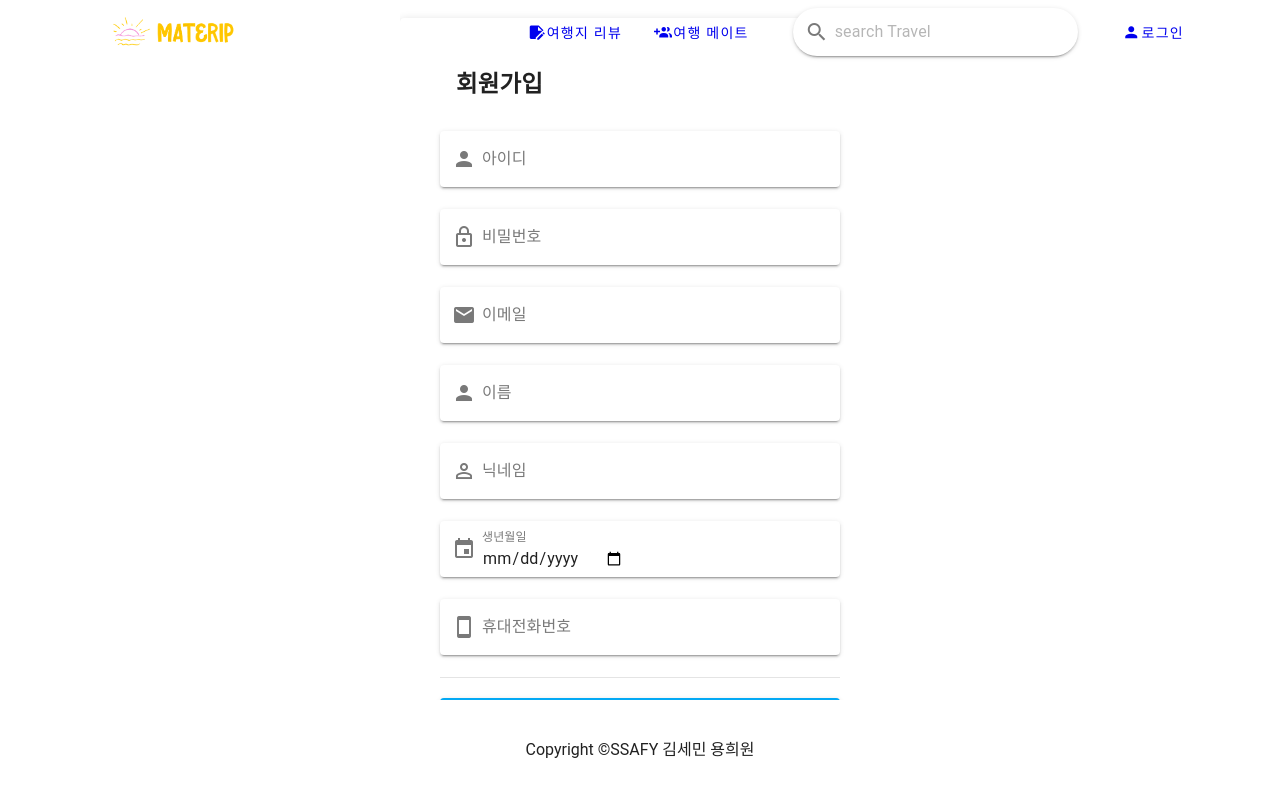
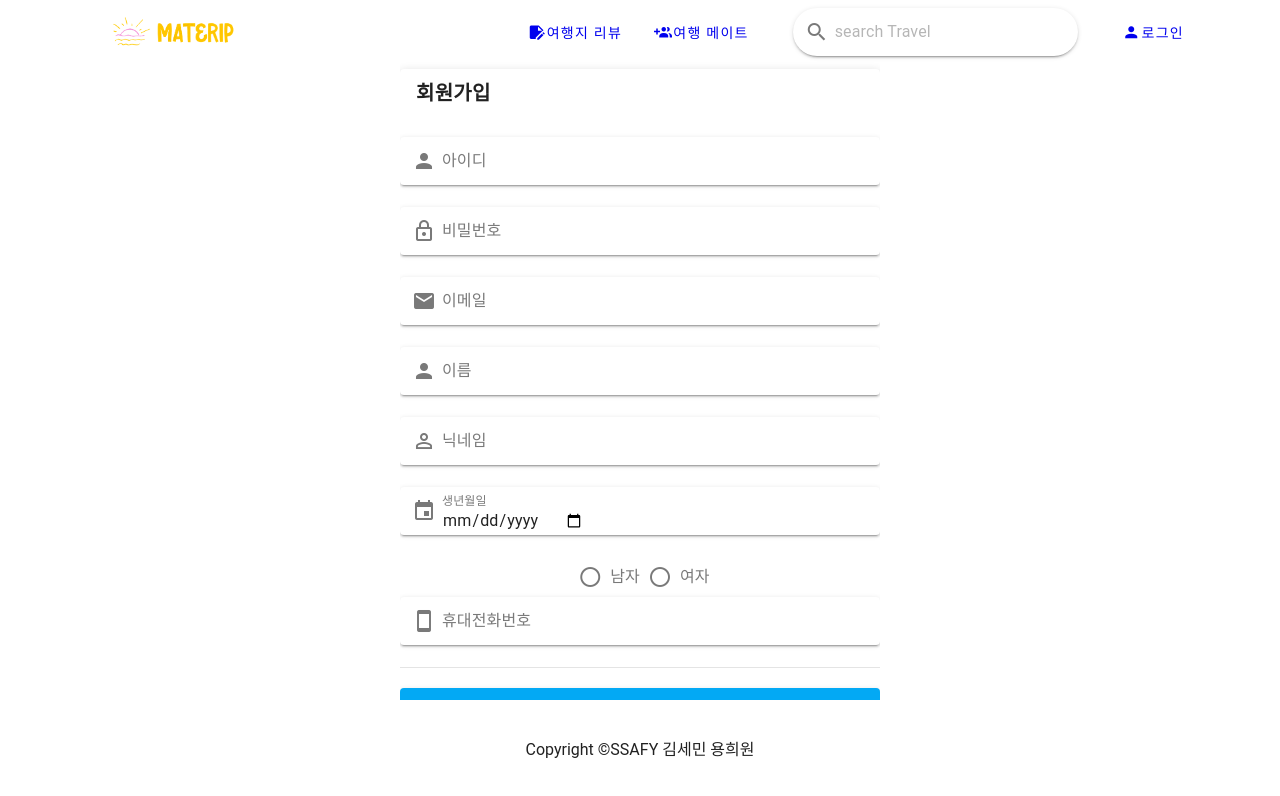
Before and after one commit to MATERIP/MATERIP, a Vue app in the folder materip-vue-project/: page /signup in a window 1280 px wide. Shown: the top 796 px of the page. Built offline with nearby package versions, Linux system fonts and the light colour scheme.

Commit message:
feat: check duplicated id axios

```diff
--- a/materip-vue-project/src/views/SignupView.vue
+++ b/materip-vue-project/src/views/SignupView.vue
@@ -1,17 +1,69 @@
 <script setup>
-import { ref } from "vue";
+import { ref, onMounted } from "vue";
 import { useRouter } from "vue-router";
+// import { useField, useForm } from "vee-validate";
 import axios from "axios";
+
+// const { handleSubmit } = useForm({
+//   validationSchema: {
+//     id(value) {
+//       if (value?.length >= 5) return true;
+
+//       return "아이디는 5글자 이상이어야 합니다!";
+//     },
+//     password(value) {
+//       if (value?.length >= 8) return true;
+
+//       return "비밀번호는 8글자 이상이어야 합니다!";
+//     },
+//     email(value) {
+//       if (/^[a-z.-]+@[a-z.-]+\.[a-z]+$/i.test(value)) return true;
+
+//       return "유효한 이메일이 아닙니다";
+//     },
+//     name(value) {
+//       if (value) return true;
+
+//       return "이름을 입력하세요!";
+//     },
+//     nickname(value){
+//       if(value?.length >= 5) return true;
+
+//       return "닉네임은 5글자 이상이어야 합니다!";
+//     },
+//     tel(value){
+//       if(/^[0-9]{0,13}$/i.test(value)) return true;
+
+//       return '올바른 형식이 아닙니다!'
+//     },
+//     gender(value){
+//       if(value) return true;
+
+//       return '성별을 선택하세요!'
+//     }
+//   },
+// });
+
+// const submit = handleSubmit((values) => {
+//   alert(JSON.stringify(values, null, 2));
+// });
+
 const router = useRouter();
 const userInfo = ref({
-  id: "",
+  id: null,
   password: "",
   email: "",
   name: "",
   nickname: "",
   birth: "",
   tel: "",
+  gender: "",
 });
+const message = ref("");
+const color = ref("");
+const icon = ref("");
+const hasInput = ref(false);
+
 const instance = axios.create({
   baseURL: "http://localhost:8080/",
 });
@@ -29,69 +81,145 @@ function signup() {
       console.log(error);
     });
 }
+
+onMounted(() => {
+  hasInput.value = false;
+});
+
+function idCheck() {
+  hasInput.value = true;
+  // console.log(userInfo.value.id)
+  instance
+    .post("/admin/user", { id: userInfo.value.id })
+    .then(function (response) {
+      //console.log(response.data);
+      if (response.data == 1) {
+        message.value = "중복된 아이디 존재";
+        color.value = "red";
+        icon.value = "mdi-alert-circle";
+      } else if (userInfo.value.id === "") {
+        message.value = "아이디를 입력하세요!";
+        color.value = "red";
+        icon.value = "mdi-alert-circle";
+      } else {
+        message.value = "사용 가능한 아이디";
+        color.value = "green";
+        icon.value = "mdi-check-circle";
+      }
+    })
+    .catch(function (error) {
+      console.log(error);
+    });
+}
+console.log(userInfo.value.id);
 </script>
 
 <template>
   <v-layout row wrap>
     <v-sheet width="30rem">
-      <v-card elevation="3" class="pa-10">
+      <v-card elevation="3">
         <v-card-title>
           <v-layout align-center justify-center-between>
-            <h3>회원가입</h3>
+            <p style="font-weight: bold">회원가입</p>
           </v-layout>
         </v-card-title>
         <v-form class="mt-5" @submit.prevent="signup">
           <v-text-field
+            density="comfortable"
             label="아이디"
             type="text"
             prepend-inner-icon="mdi-account"
             variant="solo"
             v-model="userInfo.id"
-          ></v-text-field>
+            required
+            @keyup="idCheck"
+          >
+            <template v-if="hasInput" v-slot:append-inner>
+              <v-btn rounded size="15" flat>
+                <v-icon v-bind:style="{ color: color }">{{ icon }}</v-icon>
+                <v-tooltip activator="parent" location="top">
+                  <v-text>{{ message }}</v-text>
+                </v-tooltip>
+              </v-btn>
+            </template>
+          </v-text-field>
           <v-text-field
+            density="comfortable"
             label="비밀번호"
             type="password"
             prepend-inner-icon="mdi-lock-outline"
             variant="solo"
             v-model="userInfo.password"
+            required
           ></v-text-field>
           <v-text-field
+            density="comfortable"
             label="이메일"
             type="email"
             prepend-inner-icon="mdi-email"
             variant="solo"
             v-model="userInfo.email"
+            required
           ></v-text-field>
           <v-text-field
+            density="comfortable"
             label="이름"
             prepend-inner-icon="mdi-account"
             variant="solo"
             v-model="userInfo.name"
+            required
           ></v-text-field>
           <v-text-field
+            density="comfortable"
             label="닉네임"
             type="text"
             prepend-inner-icon="mdi-account-outline"
             variant="solo"
             v-model="userInfo.nickname"
+            required
+            lazy-validation="between:3, 15"
+            validation-visibility="live"
           ></v-text-field>
           <v-text-field
+            density="comfortable"
             label="생년월일"
             type="date"
             prepend-inner-icon="mdi-calendar"
             variant="solo"
             v-model="userInfo.birth"
+            required
           ></v-text-field>
-          <!-- <v-radio-group inline>
-            <v-radio label="남자" value="male"></v-radio>
-            <v-radio label="여자" value="female"></v-radio>
-          </v-radio-group> -->
+
+          <v-radio-group
+            inline
+            required
+            hide-details
+            style="display: flex; justify-content: space-around"
+          >
+            <v-radio
+              true-icon="mdi-gender-male"
+              label="남자"
+              color="blue"
+              value="0"
+              v-model="userInfo.gender"
+            ></v-radio>
+            <v-radio
+              true-icon="mdi-gender-female"
+              label="여자"
+              color="red"
+              value="1"
+              v-model="userInfo.gender"
+            ></v-radio>
+          </v-radio-group>
+
           <v-text-field
+            density="comfortable"
             label="휴대전화번호"
             type="tel"
             prepend-inner-icon="mdi-cellphone"
             variant="solo"
             v-model="userInfo.tel"
+            required
           ></v-text-field>
           <v-divider></v-divider>
           <v-btn type="submit" color="light-blue" size="large" block class="mt-5"
```
Also changed, not shown: 1 other file (tests, documents, lock files or other folders).
